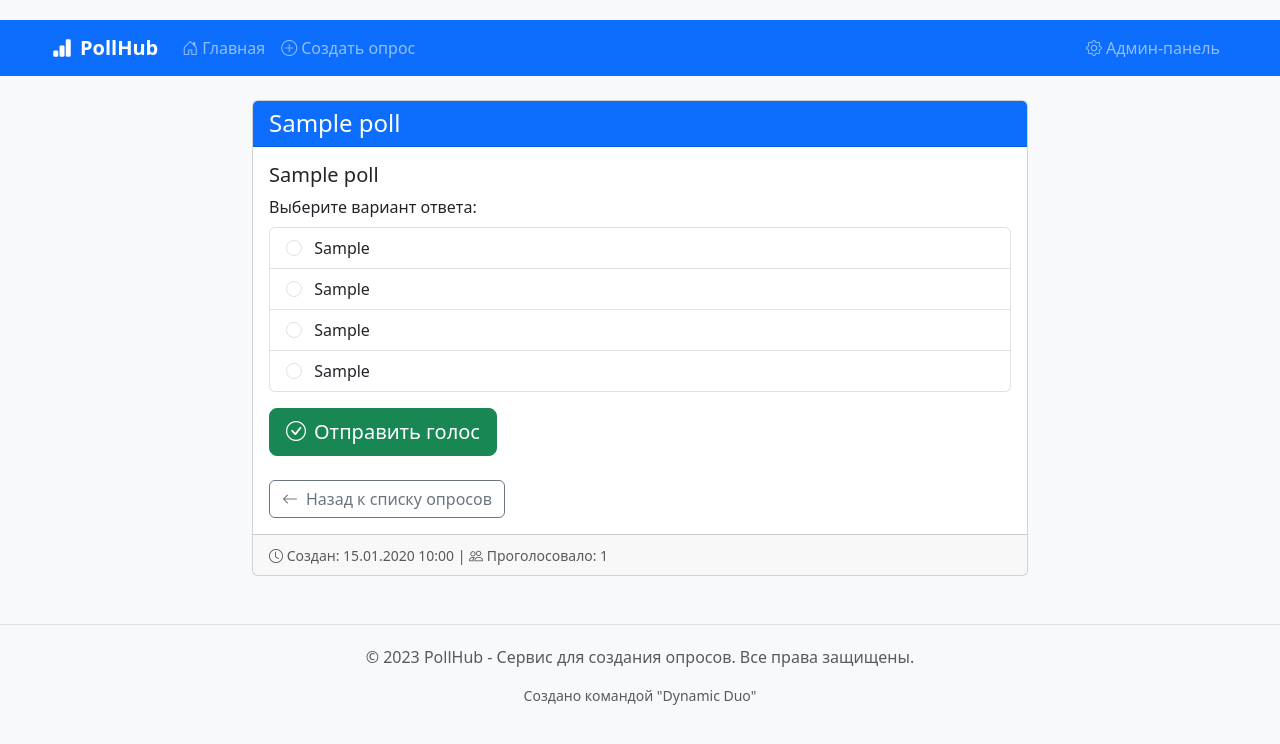
After one commit to Gukasio/pollhub-app, a Flask app: page /poll/1 in a window 1280 px wide. The commit adds this page. Shown: the top 744 px of the page. Run offline with Flask 3, Linux system fonts and the light colour scheme; tables that the repository leaves empty hold one stand-in row (values such as "Sample post").

Commit message:
feat: implement poll detail page with voting form and duplicate vote prevention

```diff
--- a/app.py
+++ b/app.py
@@ -95,9 +95,30 @@ def create_poll():
     # GET запрос - показываем форму (форму сделает напарник)
     return render_template('create_poll.html')
 
+@app.route('/poll/<int:poll_id>')
+def poll_detail(poll_id):
+    # Находим опрос по ID или возвращаем 404
+    poll = Poll.query.get_or_404(poll_id)
+
+    # Получаем IP пользователя для проверки голосования
+    user_ip = request.remote_addr
+
+    # Проверяем голосовал ли уже этот IP
+    has_voted = Vote.query.filter_by(poll_id=poll_id, ip_address=user_ip).first() is not None
+
+    return render_template('poll_detail.html',
+                         poll=poll,
+                         has_voted=has_voted,
+                         user_ip=user_ip)
+
 @app.route('/admin')
 def admin():
     return 'Админ-панель (в разработке)'
+
+@app.route('/poll/<int:poll_id>/results')
+def poll_results(poll_id):
+    poll = Poll.query.get_or_404(poll_id)
+    return f'Результаты опроса "{poll.title}" (скоро будут)'
 
 if __name__ == '__main__':
     with app.app_context():
--- a/templates/index.html
+++ b/templates/index.html
@@ -43,8 +43,8 @@
                                     <li class="list-group-item">4. {{ poll.option_four }}</li>
                                 </ul>
                             </div>
-                            <a href="#" class="btn btn-primary btn-sm">Проголосовать</a>
-                            <a href="#" class="btn btn-outline-secondary btn-sm">Результаты</a>
+                            <a href="{{ url_for('poll_detail', poll_id=poll.id) }}" class="btn btn-primary btn-sm">Проголосовать</a>
+<a href="{{ url_for('poll_results', poll_id=poll.id) }}" class="btn btn-outline-secondary btn-sm">Результаты</a>
                             <small class="text-muted d-block mt-2">
                                 <i class="bi bi-clock"></i>
                                 Создан: {{ poll.created_at.strftime('%d.%m.%Y %H:%M') }}
--- /dev/null
+++ b/templates/poll_detail.html
@@ -0,0 +1,67 @@
+{% extends "base.html" %}
+
+{% block title %}{{ poll.title }} - PollHub{% endblock %}
+
+{% block content %}
+<div class="row">
+    <div class="col-md-8 offset-md-2">
+        <div class="card">
+            <div class="card-header bg-primary text-white">
+                <h4 class="mb-0">{{ poll.title }}</h4>
+            </div>
+            <div class="card-body">
+                <h5 class="card-title">{{ poll.question }}</h5>
+
+                {% if has_voted %}
+                    <div class="alert alert-warning">
+                        <i class="bi bi-exclamation-triangle me-2"></i>
+                        Вы уже голосовали в этом опросе с IP {{ user_ip }}.
+                        <a href="{{ url_for('poll_results', poll_id=poll.id) }}" class="alert-link">
+                            Посмотреть результаты
+                        </a>
+                    </div>
+                {% else %}
+                    <form method="POST" action="#">
+                        <div class="mb-3">
+                            <label class="form-label">Выберите вариант ответа:</label>
+                            <div class="list-group">
+                                <label class="list-group-item">
+                                    <input class="form-check-input me-2" type="radio" name="selected_option" value="1" required>
+                                    {{ poll.option_one }}
+                                </label>
+                                <label class="list-group-item">
+                                    <input class="form-check-input me-2" type="radio" name="selected_option" value="2">
+                                    {{ poll.option_two }}
+                                </label>
+                                <label class="list-group-item">
+                                    <input class="form-check-input me-2" type="radio" name="selected_option" value="3">
+                                    {{ poll.option_three }}
+                                </label>
+                                <label class="list-group-item">
+                                    <input class="form-check-input me-2" type="radio" name="selected_option" value="4">
+                                    {{ poll.option_four }}
+                                </label>
+                            </div>
+                        </div>
+                        <button type="submit" class="btn btn-success btn-lg">
+                            <i class="bi bi-check-circle me-2"></i>Отправить голос
+                        </button>
+                    </form>
+                {% endif %}
+
+                <div class="mt-4">
+                    <a href="{{ url_for('index') }}" class="btn btn-outline-secondary">
+                        <i class="bi bi-arrow-left me-2"></i>Назад к списку опросов
+                    </a>
+                </div>
+            </div>
+            <div class="card-footer text-muted">
+                <small>
+                    <i class="bi bi-clock"></i> Создан: {{ poll.created_at.strftime('%d.%m.%Y %H:%M') }}
+                    | <i class="bi bi-people"></i> Проголосовало: {{ poll.votes|length }}
+                </small>
+            </div>
+        </div>
+    </div>
+</div>
+{% endblock %}
```
Also changed, not shown: 1 other file.
